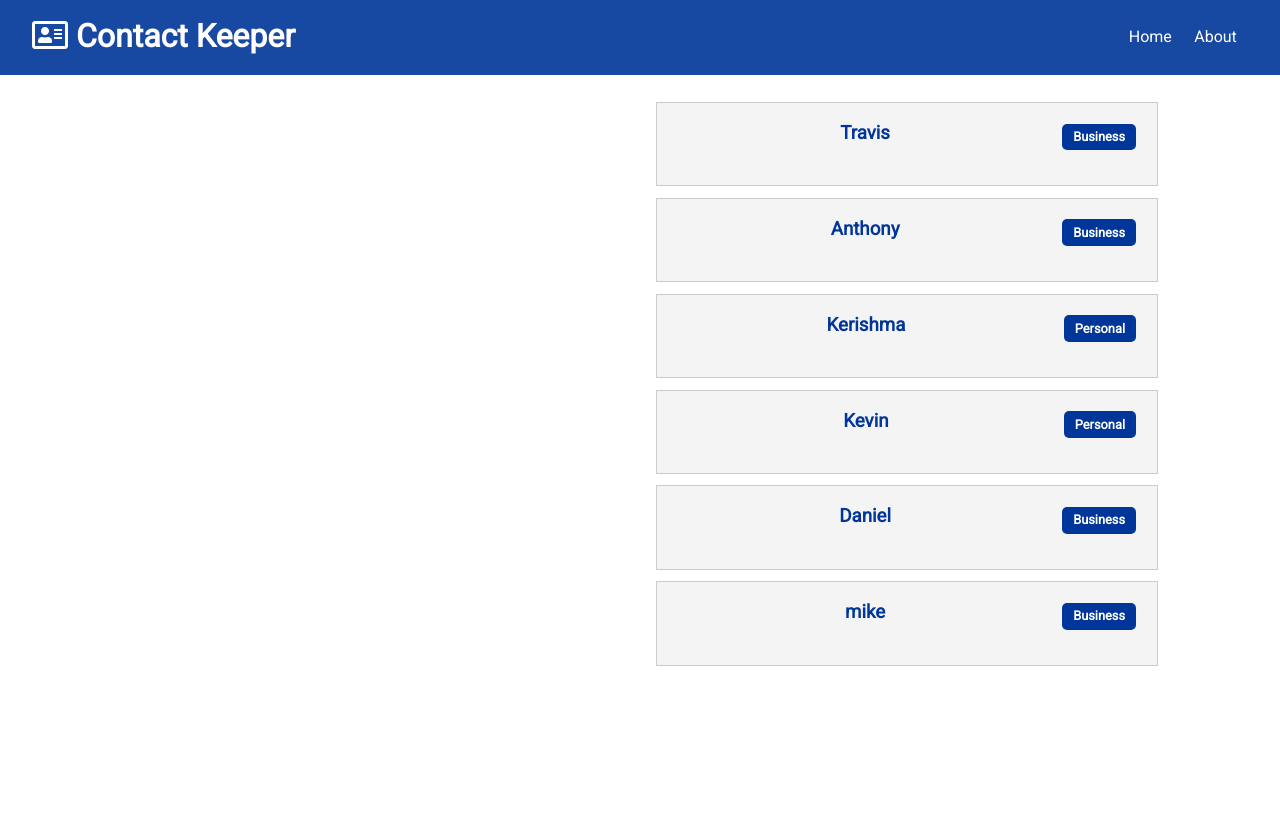
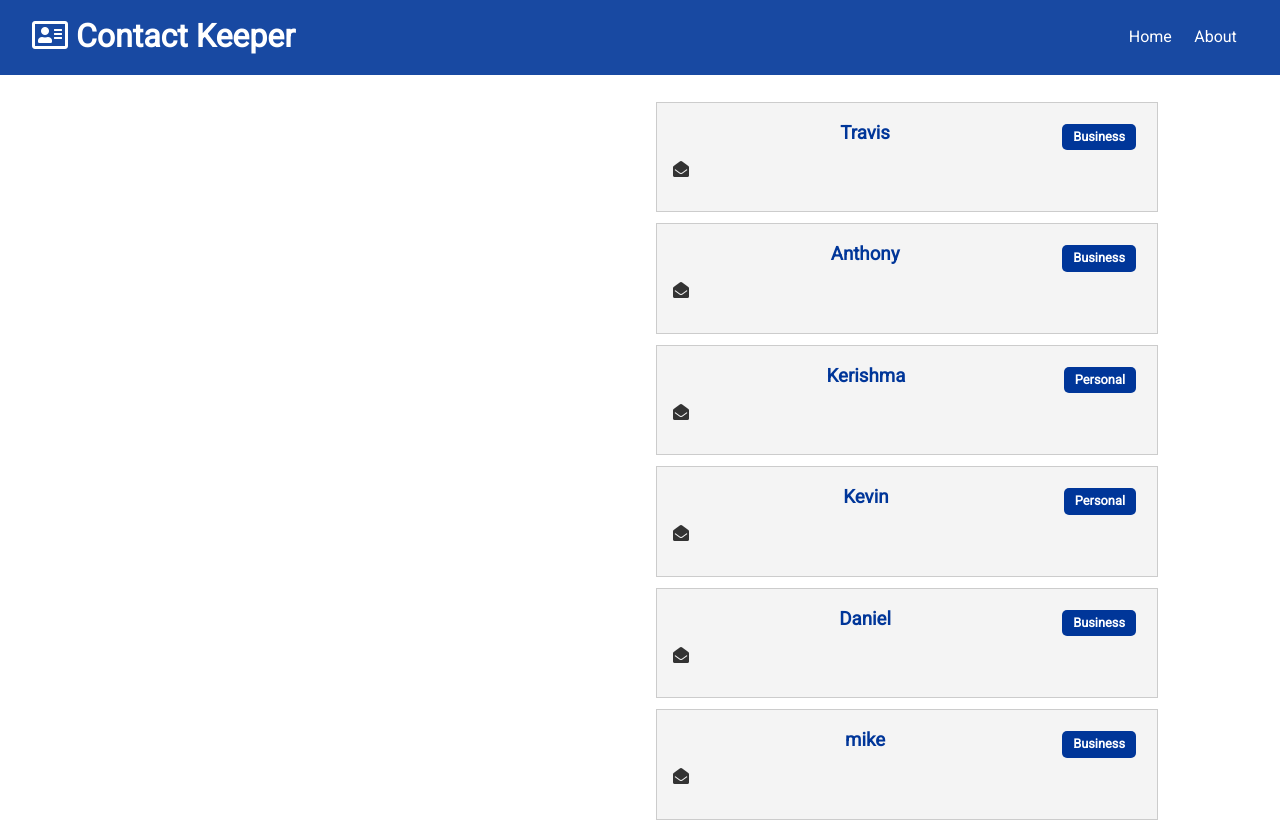
Before and after one commit to 14Anthony/myContact, a React (Create React App) app in the folder client/: page / in a window 1280 px wide. Shown: the top 822 px of the page. Before the commit the page ends 800 px from the top, so only its background shows below. Built offline with nearby package versions, Linux system fonts and the light colour scheme.

Commit message:
we have envelopes

```diff
--- a/client/src/components/contacts/ContactItem.js
+++ b/client/src/components/contacts/ContactItem.js
@@ -15,7 +15,7 @@ const ContactItem = ({ contact }) => {
             </h3>
             <ul className="list">
                 {email && (<li>
-                    <i></i>
+                    <i className="fas fa-envelope-open"></i>
                 </li>)}
 
             </ul>
```
